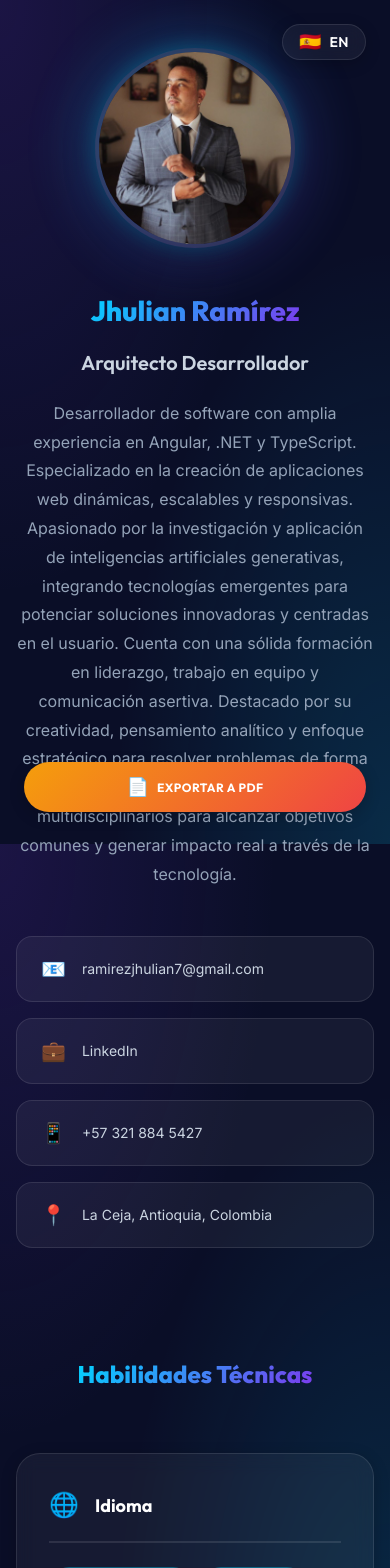
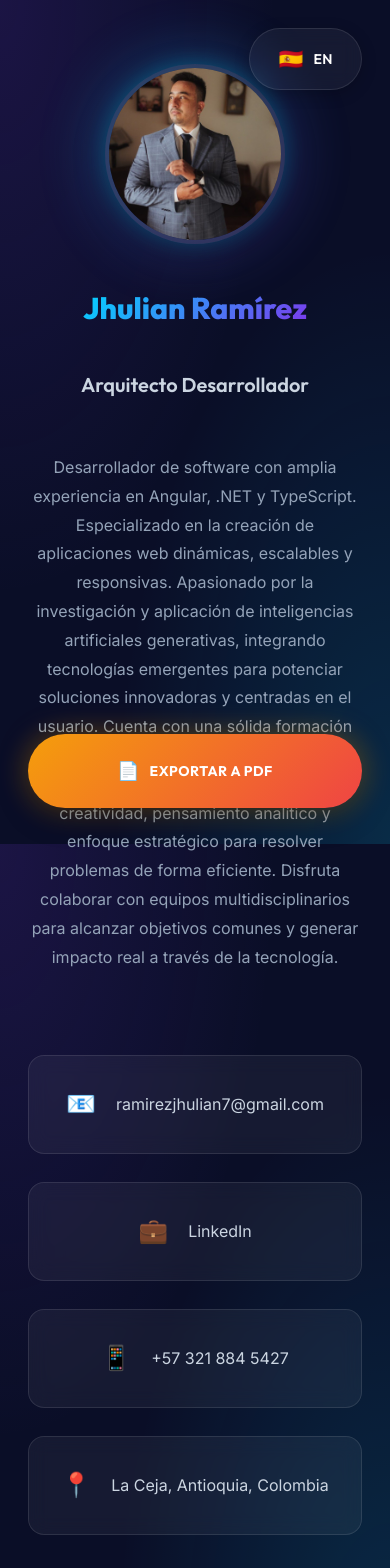
Before and after one commit to ramirezjhulian7/HV, a React (Vite) app: page / in a window 390 px wide. Shown: the top 1568 px of the page. Built offline with nearby package versions, Linux system fonts and the light colour scheme.

Commit message:
refactor: improve mobile responsiveness and performance by adjusting styles, particle effects, and parallax, and updating the profile image.

```diff
--- a/src/components/Experience.module.css
+++ b/src/components/Experience.module.css
@@ -168,28 +168,60 @@
 }
 
 @media (max-width: 768px) {
+  .experience {
+    padding: var(--spacing-xl) 0;
+  }
+
   .timeline {
+    padding-left: var(--spacing-md);
+    gap: var(--spacing-lg);
+  }
+
+  .item {
     padding-left: var(--spacing-md);
   }
 
-  .item {
-    padding-left: var(--spacing-lg);
+  .card {
+    padding: var(--spacing-md);
   }
 
   .cardHeader {
     flex-direction: column;
+    gap: var(--spacing-md);
+    align-items: stretch;
+  }
+
+  .company {
+    font-size: var(--font-size-lg);
+  }
+
+  .position {
+    font-size: var(--font-size-base);
   }
 
   .projectBadge {
     align-items: flex-start;
     width: 100%;
+    padding: var(--spacing-sm) var(--spacing-md);
   }
 
   .projectName {
     text-align: left;
+    font-size: var(--font-size-sm);
+  }
+
+  .description {
+    font-size: var(--font-size-sm);
+    line-height: 1.7;
+  }
+
+  .highlight {
+    font-size: var(--font-size-sm);
+    line-height: 1.7;
   }
 
   .title {
     font-size: var(--font-size-3xl);
+    margin-bottom: var(--spacing-xl);
   }
 }
--- a/src/components/ExportPDF.module.css
+++ b/src/components/ExportPDF.module.css
@@ -47,11 +47,21 @@
 
 @media (max-width: 768px) {
   .exportButton {
+    position: fixed;
     top: auto;
     bottom: var(--spacing-lg);
     right: var(--spacing-md);
     left: var(--spacing-md);
     width: calc(100% - var(--spacing-md) * 2);
     justify-content: center;
+    padding: var(--spacing-md) var(--spacing-lg);
+    font-size: var(--font-size-base);
+    min-height: 56px;
+    z-index: 1001;
+    box-shadow: var(--shadow-lg), 0 0 30px rgba(245, 158, 11, 0.4);
+  }
+
+  .text {
+    font-size: var(--font-size-sm);
   }
 }
--- a/src/components/Hero.module.css
+++ b/src/components/Hero.module.css
@@ -149,8 +149,8 @@
   }
 
   .imageWrapper {
-    width: 250px;
-    height: 250px;
+    width: 220px;
+    height: 220px;
   }
 
   .info {
@@ -164,24 +164,52 @@
 
 @media (max-width: 768px) {
   .hero {
-    padding: var(--spacing-xl) 0;
+    padding: var(--spacing-2xl) 0 var(--spacing-xl);
+    min-height: auto;
+  }
+
+  .hero::before {
+    width: 400px;
+    height: 400px;
+    top: -30%;
+    right: -30%;
   }
 
   .imageWrapper {
-    width: 200px;
-    height: 200px;
+    width: 180px;
+    height: 180px;
   }
 
   .name {
     font-size: var(--font-size-4xl);
+    margin-bottom: var(--spacing-sm);
   }
 
   .title {
     font-size: var(--font-size-xl);
+    margin-bottom: var(--spacing-md);
+  }
+
+  .profile {
+    font-size: var(--font-size-base);
+    line-height: 1.8;
+    margin-bottom: var(--spacing-md);
   }
 
   .contact {
     grid-template-columns: 1fr;
     width: 100%;
+    gap: var(--spacing-md);
+  }
+
+  .contactItem {
+    min-height: 56px;
+    padding: var(--spacing-md);
+    font-size: var(--font-size-base);
+    justify-content: center;
+  }
+
+  .icon {
+    font-size: var(--font-size-2xl);
   }
 }
--- a/src/components/Hero.tsx
+++ b/src/components/Hero.tsx
@@ -1,24 +1,38 @@
 import { useTranslation } from 'react-i18next';
 import { motion, useScroll, useTransform } from 'framer-motion';
-import { useRef } from 'react';
+import { useRef, useState, useEffect } from 'react';
 import profileImage from '../assets/profile.jpeg';
 import styles from './Hero.module.css';
 
 export const Hero = () => {
   const { t } = useTranslation();
   const ref = useRef<HTMLDivElement>(null);
+  const [isMobile, setIsMobile] = useState(false);
+
+  useEffect(() => {
+    const checkMobile = () => {
+      setIsMobile(window.innerWidth <= 768);
+    };
+
+    checkMobile();
+    window.addEventListener('resize', checkMobile);
+
+    return () => window.removeEventListener('resize', checkMobile);
+  }, []);
+
   const { scrollYProgress } = useScroll({
     target: ref,
     offset: ['start start', 'end start'],
   });
 
-  const y = useTransform(scrollYProgress, [0, 1], ['0%', '50%']);
-  const opacity = useTransform(scrollYProgress, [0, 0.5], [1, 0]);
+  // Disable parallax on mobile for better performance
+  const y = useTransform(scrollYProgress, [0, 1], isMobile ? ['0%', '0%'] : ['0%', '50%']);
+  const opacity = useTransform(scrollYProgress, [0, 0.5], [1, isMobile ? 1 : 0]);
 
   return (
     <section className={styles.hero} ref={ref}>
       <div className="container">
-        <motion.div className={styles.content} style={{ y, opacity }}>
+        <motion.div className={styles.content} style={isMobile ? {} : { y, opacity }}>
           <motion.div
             className={styles.imageContainer}
             initial={{ opacity: 0, scale: 0.8 }}
@@ -47,7 +61,7 @@ export const Hero = () => {
               <motion.a
                 href={`mailto:${t('contact.email')}`}
                 className={styles.contactItem}
-                whileHover={{ scale: 1.05, y: -3 }}
+                whileHover={isMobile ? {} : { scale: 1.05, y: -3 }}
                 whileTap={{ scale: 0.95 }}
               >
                 <span className={styles.icon}>📧</span>
@@ -59,7 +73,7 @@ export const Hero = () => {
                 target="_blank"
                 rel="noopener noreferrer"
                 className={styles.contactItem}
-                whileHover={{ scale: 1.05, y: -3 }}
+                whileHover={isMobile ? {} : { scale: 1.05, y: -3 }}
                 whileTap={{ scale: 0.95 }}
               >
                 <span className={styles.icon}>💼</span>
@@ -68,7 +82,7 @@ export const Hero = () => {
 
               <motion.div
                 className={styles.contactItem}
-                whileHover={{ scale: 1.05, y: -3 }}
+                whileHover={isMobile ? {} : { scale: 1.05, y: -3 }}
               >
                 <span className={styles.icon}>📱</span>
                 <span>{t('contact.phone')}</span>
@@ -76,7 +90,7 @@ export const Hero = () => {
 
               <motion.div
                 className={styles.contactItem}
-                whileHover={{ scale: 1.05, y: -3 }}
+                whileHover={isMobile ? {} : { scale: 1.05, y: -3 }}
               >
                 <span className={styles.icon}>📍</span>
                 <span>{t('contact.location')}</span>
--- a/src/components/LanguageSwitcher.module.css
+++ b/src/components/LanguageSwitcher.module.css
@@ -39,6 +39,15 @@
   .switcher {
     top: var(--spacing-md);
     right: var(--spacing-md);
-    padding: var(--spacing-xs) var(--spacing-sm);
+    padding: var(--spacing-sm) var(--spacing-md);
+    min-height: 48px;
+  }
+
+  .flag {
+    font-size: var(--font-size-xl);
+  }
+
+  .text {
+    font-size: var(--font-size-sm);
   }
 }
--- a/src/components/ParticlesBackground.tsx
+++ b/src/components/ParticlesBackground.tsx
@@ -1,7 +1,21 @@
+import { useEffect, useState } from 'react';
 import Particles from '@tsparticles/react';
 import styles from './ParticlesBackground.module.css';
 
 export const ParticlesBackground = () => {
+  const [isMobile, setIsMobile] = useState(false);
+
+  useEffect(() => {
+    const checkMobile = () => {
+      setIsMobile(window.innerWidth <= 768);
+    };
+
+    checkMobile();
+    window.addEventListener('resize', checkMobile);
+
+    return () => window.removeEventListener('resize', checkMobile);
+  }, []);
+
   return (
     <Particles
       id="tsparticles"
@@ -13,24 +27,24 @@ export const ParticlesBackground = () => {
             value: 'transparent',
           },
         },
-        fpsLimit: 60,
+        fpsLimit: isMobile ? 30 : 60,
         interactivity: {
           events: {
             onClick: {
-              enable: true,
+              enable: !isMobile,
               mode: 'push',
             },
             onHover: {
-              enable: true,
+              enable: !isMobile,
               mode: 'attract',
             },
           },
           modes: {
             push: {
-              quantity: 4,
+              quantity: 2,
             },
             attract: {
-              distance: 200,
+              distance: 150,
               duration: 0.4,
             },
           },
@@ -43,7 +57,7 @@ export const ParticlesBackground = () => {
             color: '#00d4ff',
             distance: 150,
             enable: true,
-            opacity: 0.3,
+            opacity: isMobile ? 0.2 : 0.3,
             width: 1,
           },
           move: {
@@ -53,14 +67,14 @@ export const ParticlesBackground = () => {
               default: 'bounce',
             },
             random: false,
-            speed: 1,
+            speed: isMobile ? 0.5 : 1,
             straight: false,
           },
           number: {
             density: {
               enable: true,
             },
-            value: 80,
+            value: isMobile ? 30 : 80,
           },
           opacity: {
             value: 0.5,
@@ -69,7 +83,7 @@ export const ParticlesBackground = () => {
             type: 'circle',
           },
           size: {
-            value: { min: 1, max: 3 },
+            value: { min: 1, max: isMobile ? 2 : 3 },
           },
         },
         detectRetina: true,
--- a/src/components/Skills.module.css
+++ b/src/components/Skills.module.css
@@ -81,11 +81,33 @@
 }
 
 @media (max-width: 768px) {
+  .skills {
+    padding: var(--spacing-xl) 0;
+  }
+
   .grid {
     grid-template-columns: 1fr;
+    gap: var(--spacing-md);
   }
 
   .title {
     font-size: var(--font-size-3xl);
+    margin-bottom: var(--spacing-xl);
+  }
+
+  .category {
+    padding: var(--spacing-md);
+  }
+
+  .categoryTitle {
+    font-size: var(--font-size-base);
+  }
+
+  .skill {
+    padding: var(--spacing-sm) var(--spacing-md);
+    font-size: var(--font-size-sm);
+    min-height: 36px;
+    display: inline-flex;
+    align-items: center;
   }
 }
--- a/src/styles/index.css
+++ b/src/styles/index.css
@@ -234,12 +234,32 @@ a:hover {
 /* Responsive */
 @media (max-width: 768px) {
   :root {
-    --font-size-5xl: 2rem;
-    --font-size-4xl: 1.75rem;
-    --font-size-3xl: 1.5rem;
+    --font-size-5xl: 2.25rem;
+    --font-size-4xl: 1.875rem;
+    --font-size-3xl: 1.625rem;
+    --spacing-xs: 0.625rem;
+    --spacing-sm: 1.25rem;
+    --spacing-md: 1.75rem;
+    --spacing-lg: 2.25rem;
+  }
+
+  body {
+    font-size: var(--font-size-lg);
+    line-height: 1.7;
   }
 
   .container {
-    padding: 0 var(--spacing-sm);
+    padding: 0 var(--spacing-md);
+  }
+
+  /* Better touch targets */
+  .btn {
+    min-height: 48px;
+    padding: var(--spacing-md) var(--spacing-lg);
+    font-size: var(--font-size-base);
+  }
+
+  .glass-card {
+    padding: var(--spacing-md);
   }
 }
```
Also changed, not shown: src/assets/profile.png (deleted).
